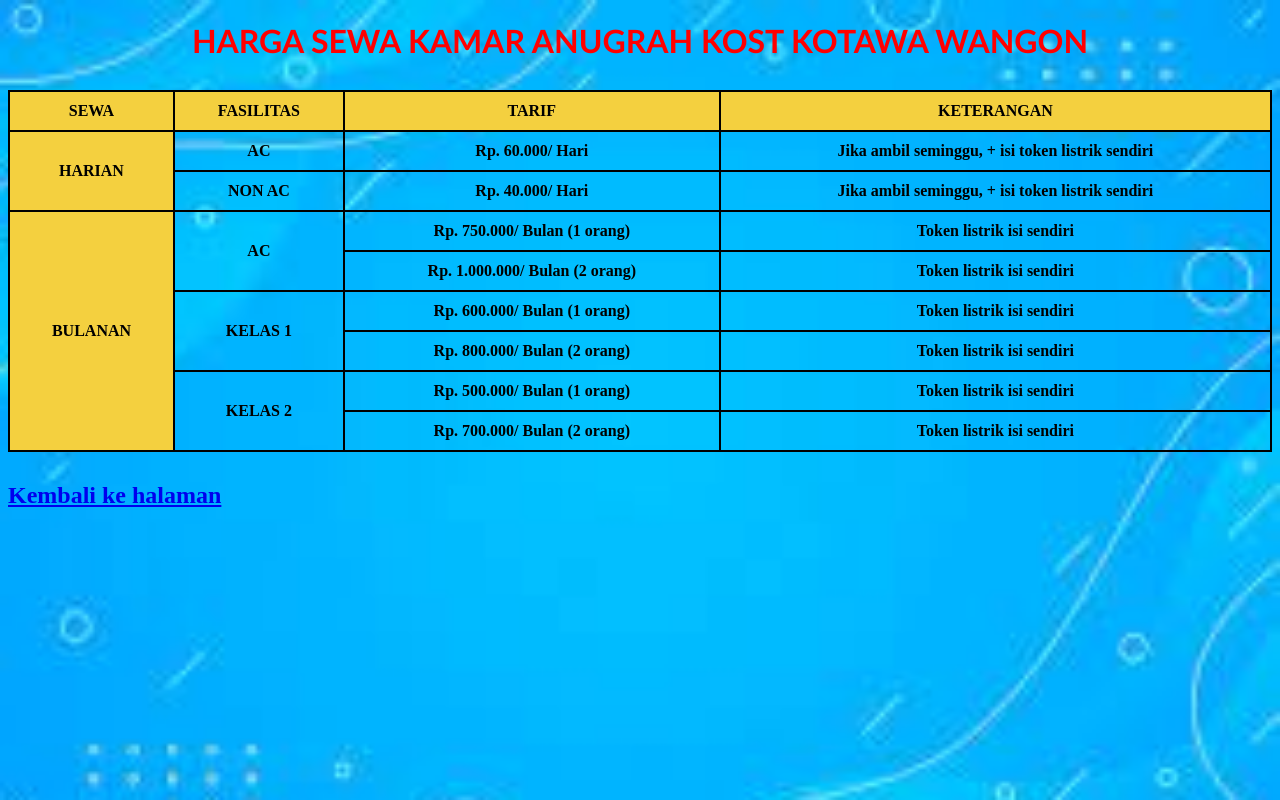
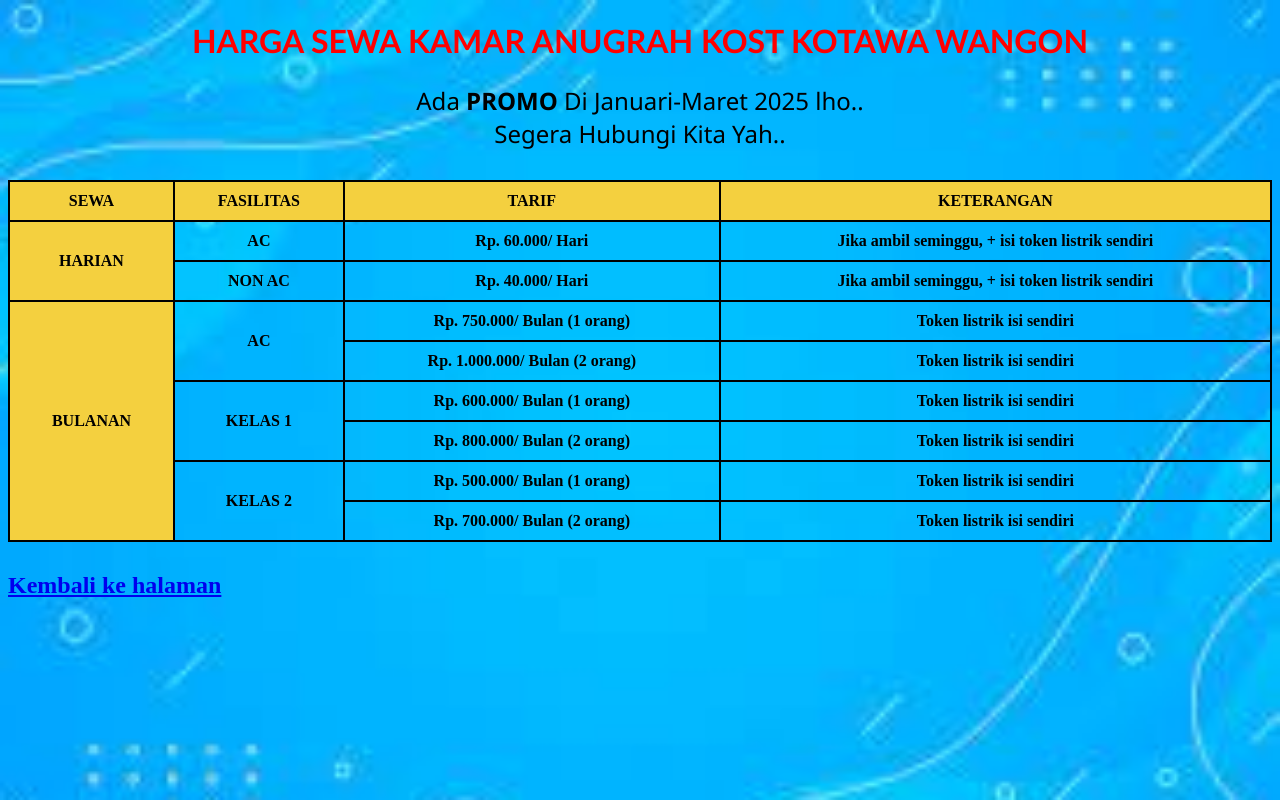
Before and after one commit to AnugrahKostKotawa/WANGON, a plain HTML site: page price.html in a window 1280 px wide. Drawn offline with Linux system fonts and the light colour scheme.

Commit message:
Update price.html

```diff
--- a/price.html
+++ b/price.html
@@ -30,6 +30,11 @@
             font-family: 'Gill Sans', 'Gill Sans MT', Calibri, 'Trebuchet MS', sans-serif;
             color: red;
         }
+        .text-center{
+            text-align: center;
+            font-size: x-large;
+            font-family:'Segoe UI', Tahoma, Geneva, Verdana, sans-serif;
+        }
         body{
             background-image: url('images/images1/BG3.jpg');
             background-size: cover;
@@ -45,6 +50,9 @@
     <header>
         <div class="container">
             <h1>HARGA SEWA KAMAR ANUGRAH KOST KOTAWA WANGON</h1>
+            <p class="text-center">Ada <strong>PROMO</strong> Di Januari-Maret 2025 lho..<br>
+                Segera Hubungi Kita Yah..
+            </p>
         </div>
     </header>
 
```
